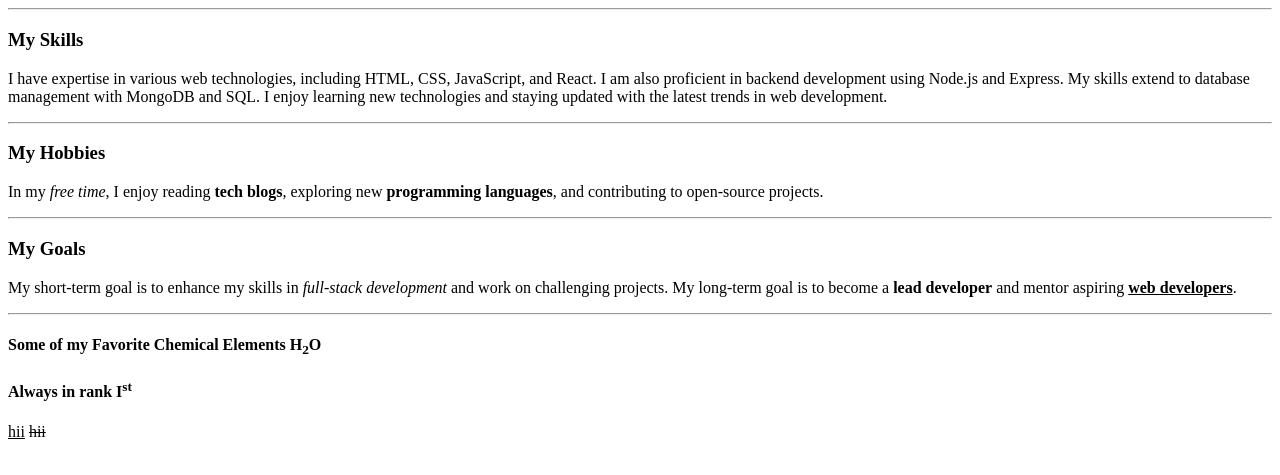
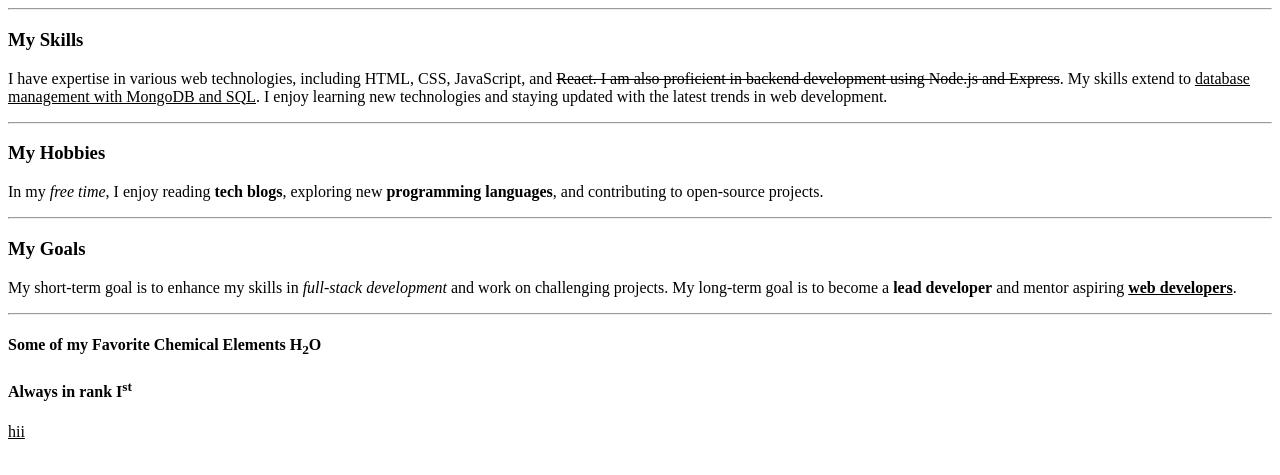
Before and after one commit to Maheshwar-MA26/Full-Stack-10, a plain HTML site: page Assignments/HTML/Assignment-Headings,Paragraphs&TextFormatting/index.html in a window 1280 px wide. Shown: the part 273-748 px from the top of the page. Drawn offline with Linux system fonts and the light colour scheme.

Commit message:
Assignment - Headings, Paragraphs & Text Formatting

```diff
--- a/Assignments/HTML/Assignment-Headings,Paragraphs&TextFormatting/index.html
+++ b/Assignments/HTML/Assignment-Headings,Paragraphs&TextFormatting/index.html
@@ -17,8 +17,8 @@
     <p>I am a passionate web developer with experience in creating responsive and user-friendly websites.
         <hr>
     <h3>My Skills</h3>
-    <p>I have expertise in various web technologies, including HTML, CSS, JavaScript, and React. I am also proficient in
-        backend development using Node.js and Express. My skills extend to database management with MongoDB and SQL. I
+    <p>I have expertise in various web technologies, including HTML, CSS, JavaScript, and <del>React. I am also proficient in
+        backend development using Node.js and Express</del>. My skills extend to <ins>database management with MongoDB and SQL</ins>. I
         enjoy learning new technologies and staying updated with the latest trends in web development.
         <hr>
     <h3>My Hobbies</h3>
@@ -33,4 +33,3 @@
     <h4>Some of my Favorite Chemical Elements H<sub>2</sub>O</h4>
     <h4>Always in rank I<sup>st</sup></h4>
     <ins>hii</ins>
-    <del>hii</del>
```
